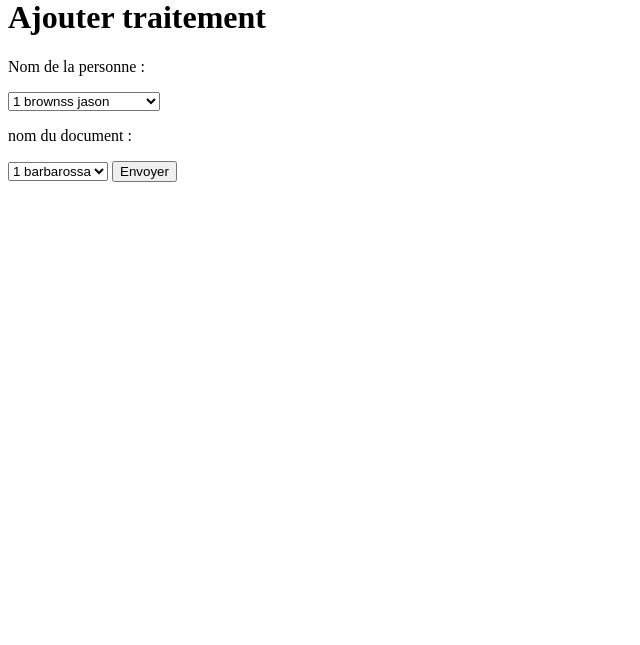
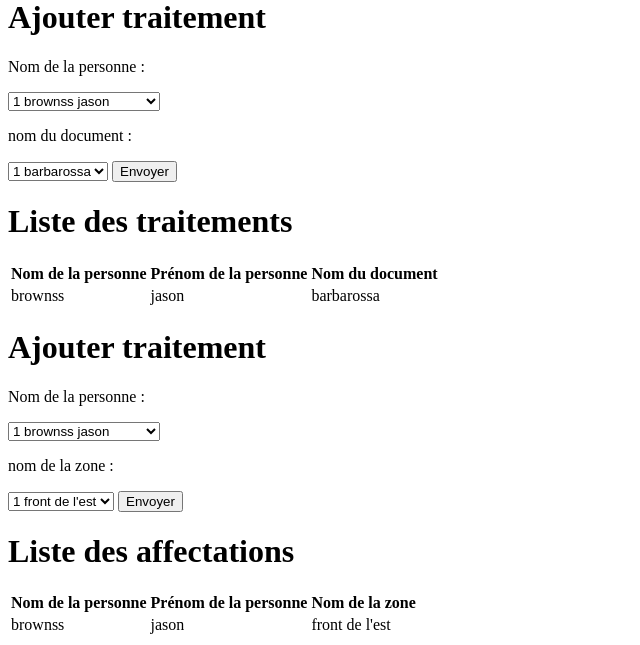
Before and after one commit to Alexsansdraps/archive, a PHP site: page /admin.php in a window 1280 px wide. Shown: the part 349-994 px from the top of the page, without its empty margins (0-640 px from the left). Before the commit the page ends 531 px from the top, so only its background shows below. Run offline with PHP 8.4, Linux system fonts and the light colour scheme; data comes from the database, SQL or seed files in the repository; tables that the repository leaves empty hold one stand-in row (values such as "Sample post").

Commit message:
7 février

```diff
--- a/admin.php
+++ b/admin.php
@@ -1,5 +1,6 @@
 <!DOCTYPE html>
 <html>
+
 <head>
     <meta charset="UTF-8">
     <meta name="viewport" content="width=device-width, initial-scale=1.0">
@@ -10,6 +11,7 @@
 </head>
 
 <body>
+    <!-- liste des personnes-->
     <?php
             include 'connexion.php';
         ?>
@@ -39,7 +41,7 @@
                     <br>';
             };
         ?>
-
+    <!-- ajouter les traitement-->
     <h1>Ajouter traitement</h1>
 
     <form method="post" action="add-traitement.php">
@@ -86,5 +88,113 @@
 
         <button type="submit">Envoyer</button>
     </form>
+    <!-- afficher les traitement-->
+    <h1>Liste des traitements</h1>
+
+    <table>
+        <tr>
+            <th>Nom de la personne</th>
+            <th>Prénom de la personne</th>
+            <th>Nom du document</th>
+        </tr>
+        <?php
+            include 'connexion.php';
+
+            $tab = $bdd->query('SELECT nomPersonne, prenomPersonne, nomDocument FROM traiter
+                                JOIN personne on personne.id_personne = traiter.id_personne
+                                JOIN document on document.id_document = traiter.id_document');
+            $trait = $tab->fetchAll();
+            foreach($trait as $trai){
+                ?>
+        <tr>
+            <td><?= $trai['nomPersonne'];?></td>
+            <td><?= $trai['prenomPersonne'];?></td>
+            <td><?= $trai['nomDocument'];?></td>
+        </tr>
+
+        <?php
+            };
+        ?>
+
+    </table>
+
+    <!--ajouter des affectations-->
+    <h1>Ajouter traitement</h1>
+
+    <form method="post" action="add-affectation.php">
+        <?php
+                      $sql = "SELECT id_personne, nomPersonne, prenomPersonne FROM personne";
+                      $perso = $bdd->prepare($sql);
+                      $perso->execute();
+
+                ?>
+
+        <p>Nom de la personne :</p>
+        <select name="perso" id="perso_select">
+
+            <?php foreach ($perso as $row) { ?>
+
+            <option value=" <?php echo $row['id_personne']; ?> ">
+                <?php echo $row['id_personne']; ?>
+
+                <?php echo $row['nomPersonne']; ?>
+                <?php echo $row['prenomPersonne']; ?>
+            </option>
+            <?php } ?>
+        </select>
+
+
+        <?php
+                      $sqls = "SELECT id_zone, nomZone FROM zone";
+                      $zon = $bdd->prepare($sqls);
+                      $zon->execute();
+
+                ?>
+        <p>nom de la zone :</p>
+        <select name="zon" id="zon_select">
+
+            <?php foreach ($zon as $rows) { ?>
+
+            <option value=" <?php echo $rows['id_zone']; ?> ">
+                <?php echo $rows['id_zone']; ?>
+
+                <?php echo $rows['nomZone']; ?>
+            </option>
+            <?php } ?>
+        </select>
+
+        <button type="submit">Envoyer</button>
+    </form>
+
+    <!--afficher les affectations-->
+
+    <h1>Liste des affectations</h1>
+
+    <table>
+        <tr>
+            <th>Nom de la personne</th>
+            <th>Prénom de la personne</th>
+            <th>Nom de la zone</th>
+        </tr>
+        <?php
+    include 'connexion.php';
+
+    $tab = $bdd->query('SELECT nomPersonne, prenomPersonne, nomZone FROM affecter
+                        JOIN personne on personne.id_personne = affecter.id_personne
+                        JOIN zone on zone.id_zone = affecter.id_zone');
+    $aff = $tab->fetchAll();
+    foreach($aff as $af){
+        ?>
+        <tr>
+            <td><?= $af['nomPersonne'];?></td>
+            <td><?= $af['prenomPersonne'];?></td>
+            <td><?= $af['nomZone'];?></td>
+        </tr>
+
+        <?php
+    };
+?>
+
+    </table>
 
 </body>
--- a/delete.php
+++ b/delete.php
@@ -7,5 +7,6 @@ $current_id=$_GET['id'];
 $bdd->query("UPDATE traiter SET id_personne=NULL WHERE id_personne='$current_id'");
 $bdd->query("DELETE FROM personne WHERE id_personne = '$current_id'");
 
+
 header("location:admin.php");
 ?>
--- a/zone.php
+++ b/zone.php
@@ -25,7 +25,8 @@
         <?php
             include 'connexion.php';
 
-            $sel = $bdd->query('SELECT nomZone, nomStockage FROM zone LEFT JOIN lieustockage ON zone.id_zone = lieustockage.id_stockage ORDER BY zone.id_stockage');
+            $sel = $bdd->query('SELECT nomZone, nomStockage FROM zone
+            LEFT JOIN lieustockage ON zone.id_zone = lieustockage.id_stockage ORDER BY zone.id_stockage');
             $zoness = $sel->fetchAll();
             foreach($zoness as $zone){
                 ?>
```
Also changed, not shown: add-affectation.php (added, +15 -0 lines). Lines whose indentation alone changed are shown as unchanged.
